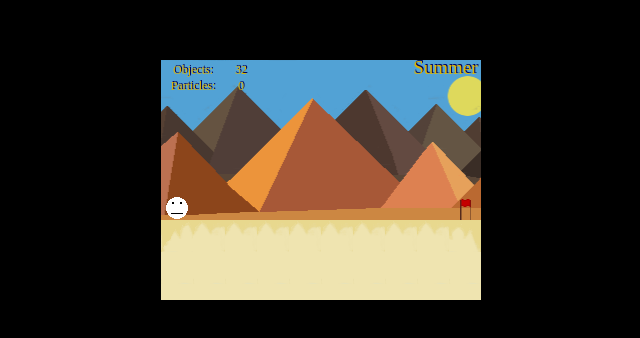
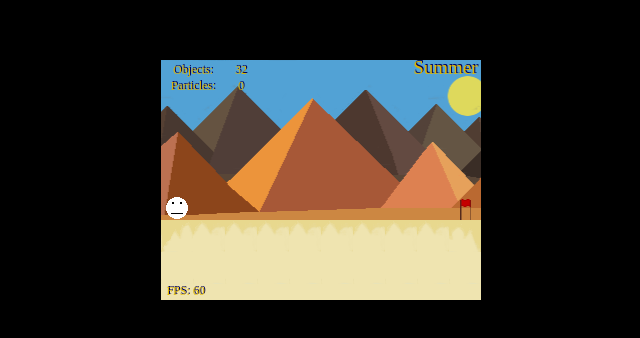
Before and after one commit to 43iscoding/Jikan, a plain HTML site: page index.html in a window 1280 px wide. Shown: the part 210-548 px from the top of the page, 319-959 px from the left. Drawn offline with Linux system fonts and the light colour scheme.

Commit message:
Debug module added. Fixed UPS + display

```diff
--- a/index.html
+++ b/index.html
@@ -10,6 +10,7 @@
     <script type="text/javascript" src="js/sound.js"></script>
     <script type="text/javascript" src="js/loader.js"></script>
     <script type="text/javascript" src="js/sprite.js"></script>
+    <script type="text/javascript" src="js/debug.js"></script>
     <script type="text/javascript" src="js/collision.js"></script>
     <script type="text/javascript" src="js/render.js"></script>
     <script type="text/javascript" src="js/input.js"></script>
--- /dev/null
+++ b/js/debug.js
@@ -0,0 +1,21 @@
+(function() {
+    var UPS;
+    var timestamp;
+    var updates = fps;
+
+    window.debug = {
+        calculateUPS : function() {
+            if (timestamp && timestamp + 1000 > currentTime()) {
+                updates++;
+            } else {
+                UPS = updates;
+                timestamp = currentTime();
+                updates = 1;
+            }
+        },
+        getUPS : function() {
+            return UPS;
+        }
+    }
+
+}());
--- a/js/jikan.js
+++ b/js/jikan.js
@@ -25,6 +25,9 @@ window.getSeason = function() {
 window.getObjects = function() {
     return objects;
 };
+window.currentTime = function() {
+    return new Date().getTime();
+};
 
 function startLevel() {
     levelComplete = false;
@@ -34,6 +37,8 @@ function startLevel() {
 }
 
 function tick() {
+    if (DEBUG) debug.calculateUPS();
+    var from = currentTime();
     if (player.dead) {
         setTimeout(init, 500);
         return;
@@ -42,7 +47,7 @@ function tick() {
     update();
     render(objects, particles);
     if (levelComplete) win();
-    setTimeout(tick, 1000 / fps);
+    setTimeout(tick, 1000 / fps - (currentTime() - from));
 }
 
 function processInput() {
--- a/js/render.js
+++ b/js/render.js
@@ -71,5 +71,10 @@ function renderDebug() {
     context.fillStyle = "#DDB500";
     context.fillText('Particles:', WIDTH / 10, HEIGHT / 8);
     context.fillText(String(particles.length), WIDTH / 4, HEIGHT / 8);
+
+    context.fillStyle = "#00005A";
+    context.fillText('FPS: ' + debug.getUPS(), WIDTH / 13 + 1, HEIGHT - 5 - 1);
+    context.fillStyle = "#DDB500";
+    context.fillText('FPS: ' + debug.getUPS(), WIDTH / 13, HEIGHT - 5);
 }
 }());
```
Also changed, not shown: 1 other file.
